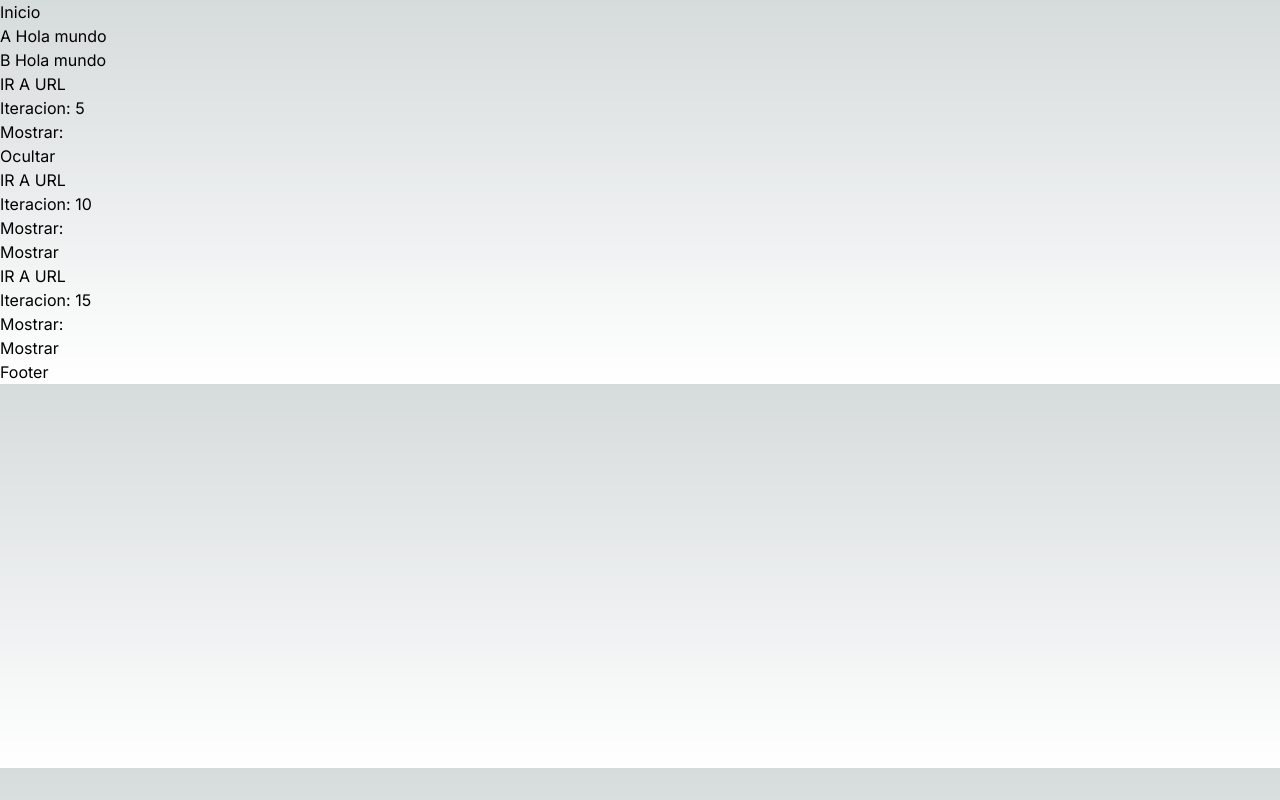
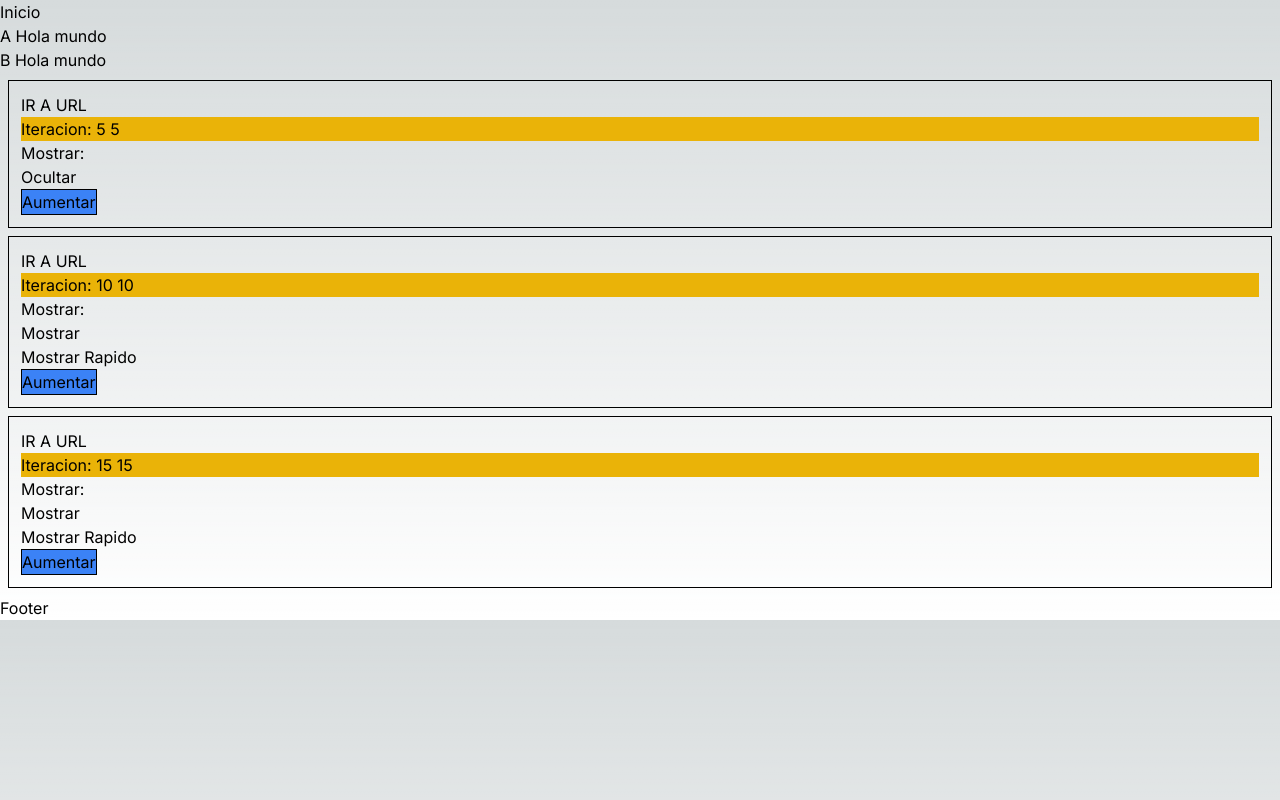
Before and after one commit to 2023-a-web-avanzada/eguez-sarzosa-vicente-adrian-web, a Next.js app in the folder 03-react/my-app/: page /c_componentes in a window 1280 px wide. Built offline with nearby package versions, Linux system fonts and the light colour scheme.

Commit message:
hasta ejercicio

```diff
--- a/03-react/my-app/app/c_componentes/CComponente.tsx
+++ b/03-react/my-app/app/c_componentes/CComponente.tsx
@@ -1,3 +1,4 @@
+import {useState} from "react";
 
 export type PropiedadesComponente = {
     url: string;
@@ -7,19 +8,45 @@ export type PropiedadesComponente = {
 export default function CComponente(
     props: PropiedadesComponente
 ){
+    // const url = props.url
+    // const iteraciones = props.iteraciones
+    // const mostrar = props.mostrar
     const { url, iteraciones, mostrar} = props;
-    const contenidoAdicional = ()=>{
+    const arreglo = [0 , 1]
+    // const numeroUno = arreglo[0]
+    // const numeroDos = arreglo[1]
+    const [ numeroUno, numeroDos ] = arreglo
+    const contenidoAdicional: () => (JSX.Element) = ()=>{
         if(mostrar){
             return <p>Mostrar</p>
-        }
+        }contenidoAdicional
         return <p>Ocultar</p>
     }
+    const objeto = {}
+
+    // useState
+    const [ iteracionLocal, setIteracionLocal ] = useState(
+        iteraciones// 1, // valor de la variable
+    ) // click al boton, cambiar el classname de bg-yellow-500
+     //  a bg-red-500 y cuando vuelva a dar click de nuevo cambiar a bg-yellow y asi
+    // sucesivamente
     return (
-        <>
-            <a target="_blank" href={url}>IR A URL</a>
-            <p>Iteracion: {iteraciones}</p>
+        <div className="border border-solid border-black p-3 m-2">
+            <a target="_blank"
+               href={url}>
+                IR A URL
+            </a>
+            <p className="bg-yellow-500">Iteracion: {iteraciones} {iteracionLocal}</p>
             <p>Mostrar: {mostrar}</p>
             {contenidoAdicional()}
-        </>
+            { mostrar && <p>Mostrar Rapido</p>}
+            <button className="border border-solid border-black bg-blue-500" onClick={
+                (event)=> {
+                    setIteracionLocal(iteracionLocal + 1)
+                    // setIteracionLocal(0)
+                    console.log(event);
+                }
+            }> Aumentar </button>
+        </div>
     )
 }
```
